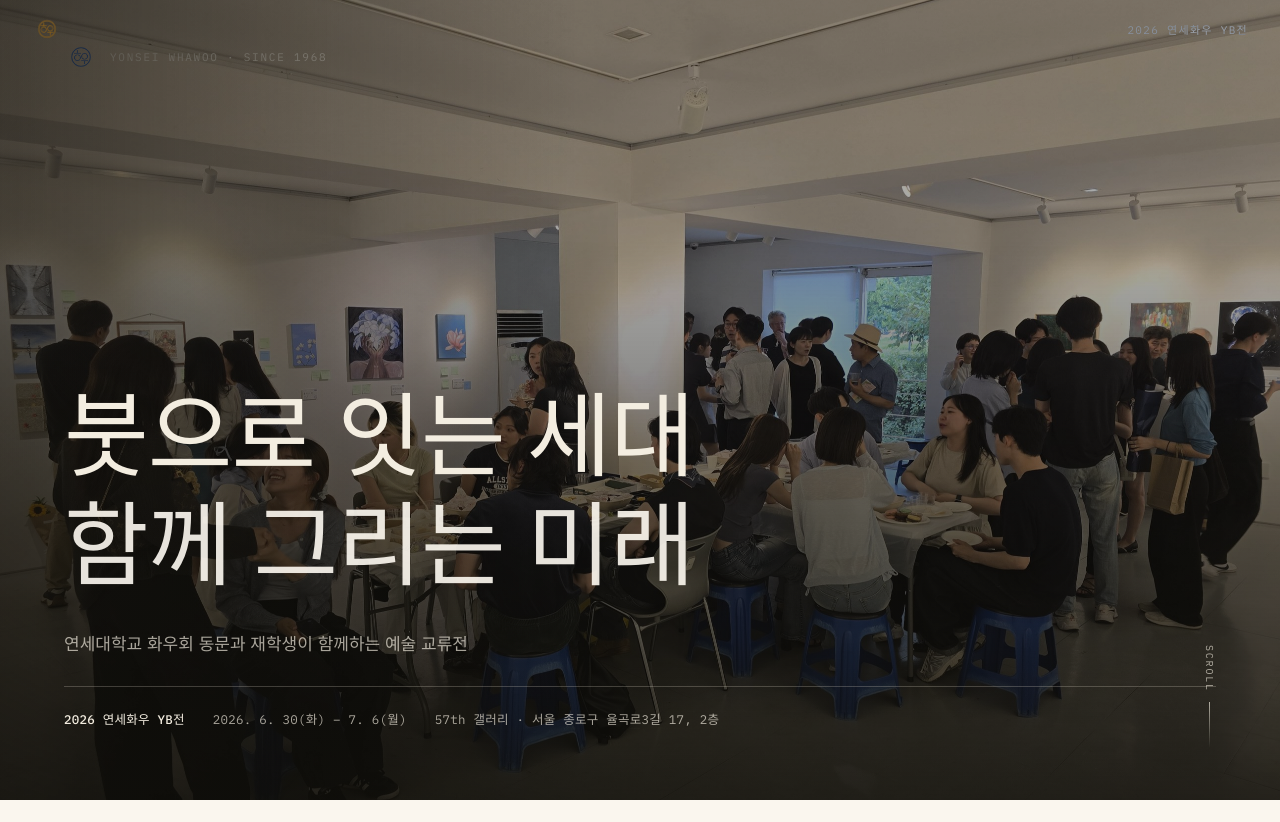
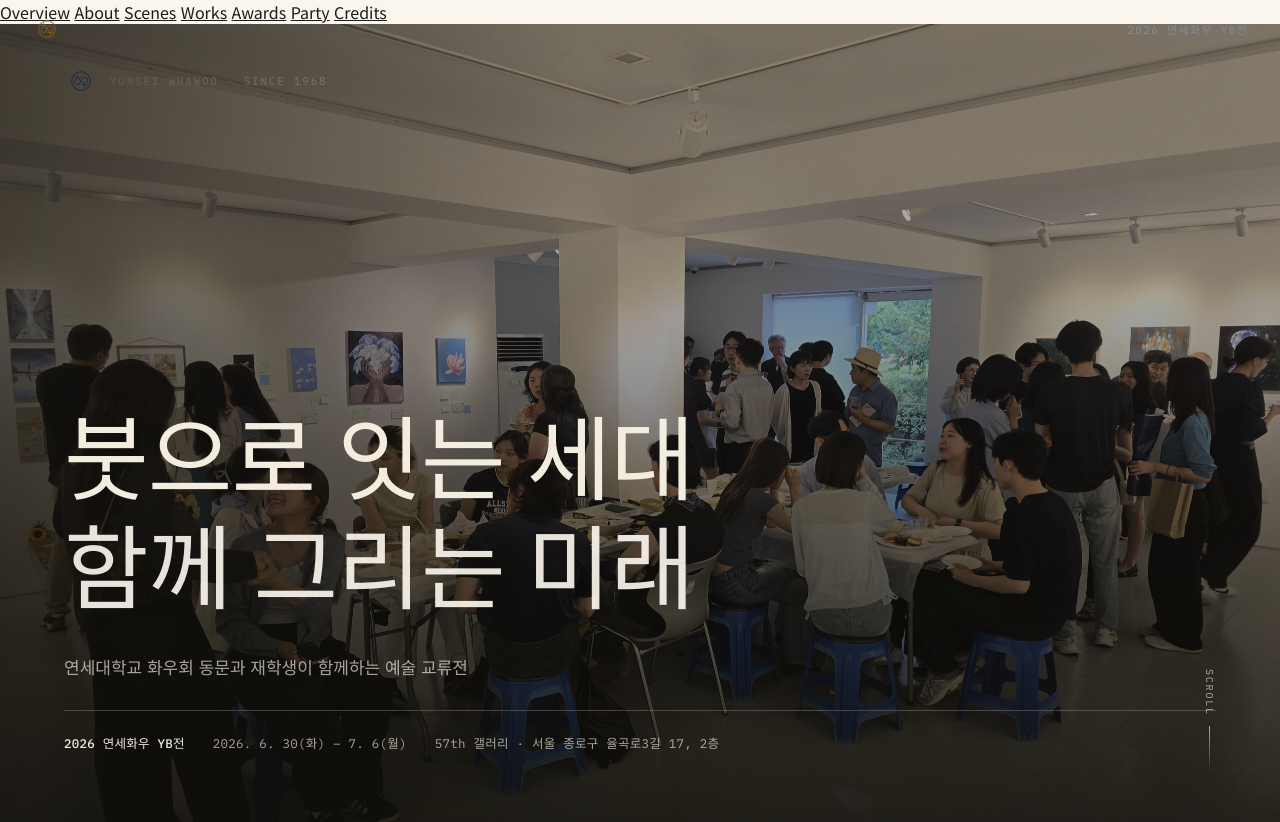
Before and after one commit to glowglow-ops/2026-YB-, a plain HTML site: page index.html in a window 1280 px wide. Shown: the top 822 px of the page. Drawn offline with Linux system fonts and the light colour scheme; a web font is replaced by a local one.

Commit message:
Update index.html

```diff
--- a/index.html
+++ b/index.html
@@ -20,6 +20,15 @@
   <img src="assets/img/misc/logo-blue.png" alt="Whawoo">
   <span>2026 연세화우 YB전</span>
 </div>
+<nav class="section-nav" aria-label="섹션 이동">
+  <a href="#" data-section="overview" class="nav-link active">Overview</a>
+  <a href="#" data-section="about" class="nav-link">About</a>
+  <a href="#" data-section="scenes" class="nav-link">Scenes</a>
+  <a href="#" data-section="works" class="nav-link">Works</a>
+  <a href="#" data-section="awards" class="nav-link">Awards</a>
+  <a href="#" data-section="party" class="nav-link">Party</a>
+  <a href="#" data-section="closing" class="nav-link">Credits</a>
+</nav>
 
 <!-- ============================== HERO ============================== -->
 <section class="hero" data-section="hero">
```
